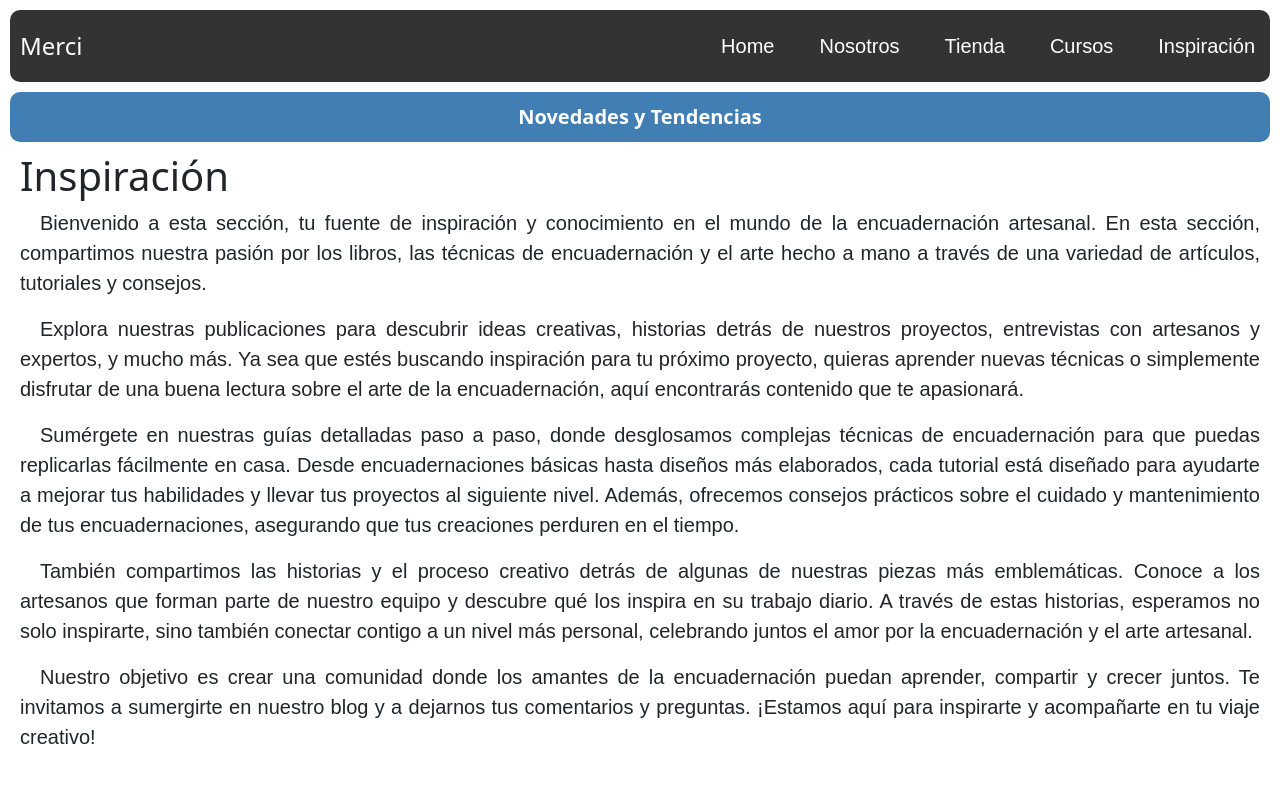
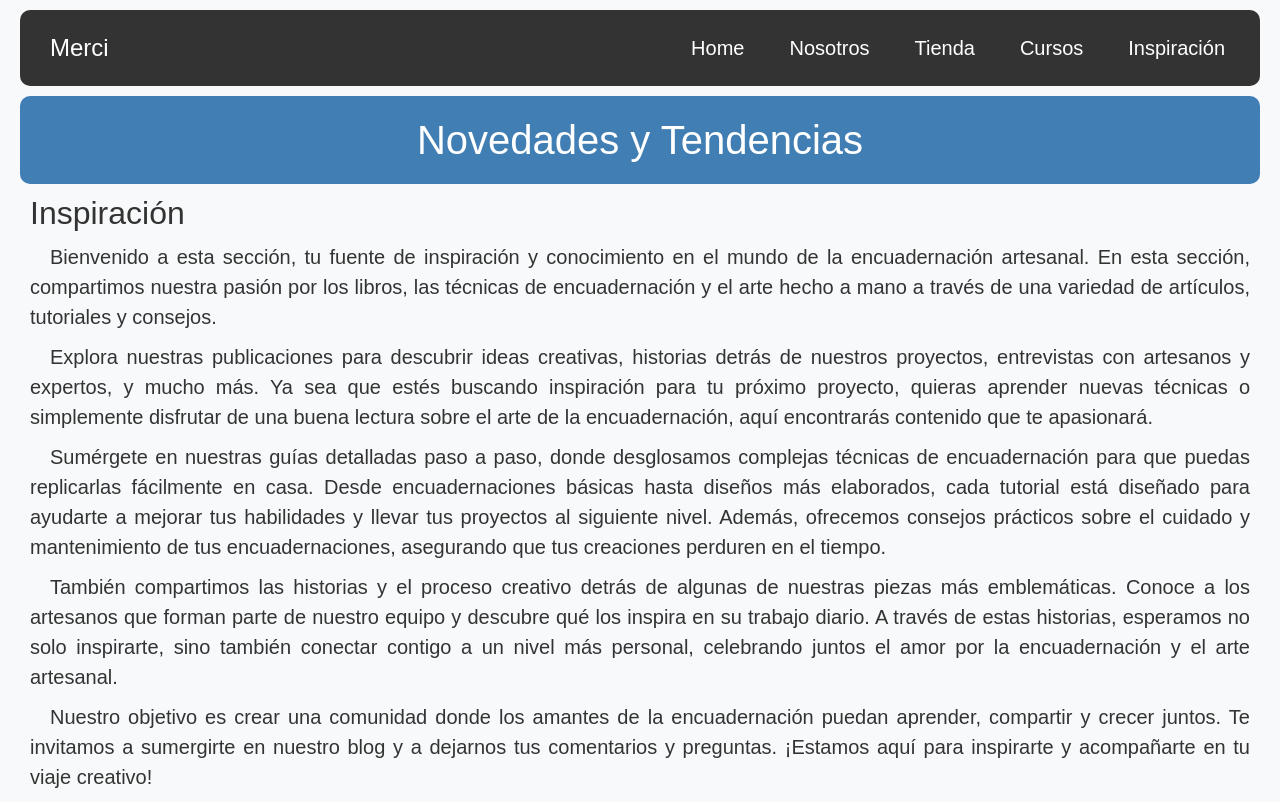
Before and after one commit to Andres-Verdun/merci-encuadernacion, a website: page pages/inspiracion.html in a window 1280 px wide. Drawn offline with nearby package versions, Linux system fonts and the light colour scheme; a web font is replaced by a local one.

Commit message:
correcciones 3ra entrega

```diff
--- a/pages/inspiracion.html
+++ b/pages/inspiracion.html
@@ -5,16 +5,14 @@
     <meta charset="UTF-8">
     <meta name="viewport" content="width=device-width, initial-scale=1.0">
     <title>Merci Encuadernaciones</title>
-    <link rel="stylesheet" href="../css/estilos.css">
     <link rel="preconnect" href="https://fonts.googleapis.com">
     <link rel="preconnect" href="https://fonts.gstatic.com" crossorigin>
     <link href="https://fonts.googleapis.com/css2?family=Poetsen+One&display=swap" rel="stylesheet">
     <link href="https://cdn.jsdelivr.net/npm/bootstrap@5.3.3/dist/css/bootstrap.min.css" rel="stylesheet"
         integrity="sha384-QWTKZyjpPEjISv5WaRU9OFeRpok6YctnYmDr5pNlyT2bRjXh0JMhjY6hW+ALEwIH" crossorigin="anonymous">
+    <link rel="stylesheet" href="../css/estilos.css">
 
 </head>
-
-
 
 
 <body>
@@ -40,37 +38,53 @@
             </li>
         </ul>
     </nav>
-    <header>Novedades y Tendencias</header>
+
+    <header>
+        <h1>Novedades y Tendencias</h1>
+    </header>
+
+    <main>
+
         <section>
 
-    <h1>Inspiración</h1>
-    <p>Bienvenido a esta sección, tu fuente de inspiración y conocimiento en el mundo de la encuadernación artesanal. En
-        esta sección, compartimos nuestra pasión por los libros, las técnicas de encuadernación y el arte hecho a mano a
+            <h2>Inspiración</h2>
+            <p>Bienvenido a esta sección, tu fuente de inspiración y conocimiento en el mundo de la encuadernación
+                artesanal. En
+                esta sección, compartimos nuestra pasión por los libros, las técnicas de encuadernación y el arte hecho
+                a mano a
                 través de una variedad de artículos, tutoriales y consejos.</p>
             <p>Explora nuestras publicaciones para descubrir ideas creativas, historias detrás de nuestros proyectos,
                 entrevistas con artesanos y expertos, y mucho más. Ya sea que estés buscando inspiración para tu próximo
-            proyecto, quieras aprender nuevas técnicas o simplemente disfrutar de una buena lectura sobre el arte de la
+                proyecto, quieras aprender nuevas técnicas o simplemente disfrutar de una buena lectura sobre el arte de
+                la
                 encuadernación, aquí encontrarás contenido que te apasionará.</p>
-            <p>Sumérgete en nuestras guías detalladas paso a paso, donde desglosamos complejas técnicas de encuadernación para
-                que puedas replicarlas fácilmente en casa. Desde encuadernaciones básicas hasta diseños más elaborados, cada
-                tutorial está diseñado para ayudarte a mejorar tus habilidades y llevar tus proyectos al siguiente nivel.
-                Además, ofrecemos consejos prácticos sobre el cuidado y mantenimiento de tus encuadernaciones, asegurando que
+            <p>Sumérgete en nuestras guías detalladas paso a paso, donde desglosamos complejas técnicas de
+                encuadernación para
+                que puedas replicarlas fácilmente en casa. Desde encuadernaciones básicas hasta diseños más elaborados,
+                cada
+                tutorial está diseñado para ayudarte a mejorar tus habilidades y llevar tus proyectos al siguiente
+                nivel.
+                Además, ofrecemos consejos prácticos sobre el cuidado y mantenimiento de tus encuadernaciones,
+                asegurando que
                 tus creaciones perduren en el tiempo.</p>
-                <p>También compartimos las historias y el proceso creativo detrás de algunas de nuestras piezas más emblemáticas.
-                    Conoce a los artesanos que forman parte de nuestro equipo y descubre qué los inspira en su trabajo diario. A
-                    través de estas historias, esperamos no solo inspirarte, sino también conectar contigo a un nivel más personal,
+            <p>También compartimos las historias y el proceso creativo detrás de algunas de nuestras piezas más
+                emblemáticas.
+                Conoce a los artesanos que forman parte de nuestro equipo y descubre qué los inspira en su trabajo
+                diario. A
+                través de estas historias, esperamos no solo inspirarte, sino también conectar contigo a un nivel más
+                personal,
                 celebrando juntos el amor por la encuadernación y el arte artesanal.</p>
-                    <p>Nuestro objetivo es crear una comunidad donde los amantes de la encuadernación puedan aprender, compartir y
-                        crecer juntos. Te invitamos a sumergirte en nuestro blog y a dejarnos tus comentarios y preguntas. ¡Estamos aquí
+            <p>Nuestro objetivo es crear una comunidad donde los amantes de la encuadernación puedan aprender, compartir
+                y
+                crecer juntos. Te invitamos a sumergirte en nuestro blog y a dejarnos tus comentarios y preguntas.
+                ¡Estamos aquí
                 para inspirarte y acompañarte en tu viaje creativo!</p>
 
-
-
-
         </section>
+    </main>
 
     <script>
-            document.querySelector('.menu-toggle').addEventListener('click', () => {document.querySelector('.nav-links').classList.toggle('active')});
+        document.querySelector('.menu-toggle').addEventListener('click', () => { document.querySelector('.nav-links').classList.toggle('active') });
     </script>
     <script src="https://cdn.jsdelivr.net/npm/bootstrap@5.3.3/dist/js/bootstrap.bundle.min.js"
         integrity="sha384-YvpcrYf0tY3lHB60NNkmXc5s9fDVZLESaAA55NDzOxhy9GkcIdslK1eN7N6jIeHz"
```
Also changed, not shown: index.html (+24 -9 lines), pages/cursos.html (+9 -3 lines), pages/nosotros.html (+8 -13 lines), pages/tienda.html (+16 -13 lines). Lines whose indentation alone changed are shown as unchanged.
